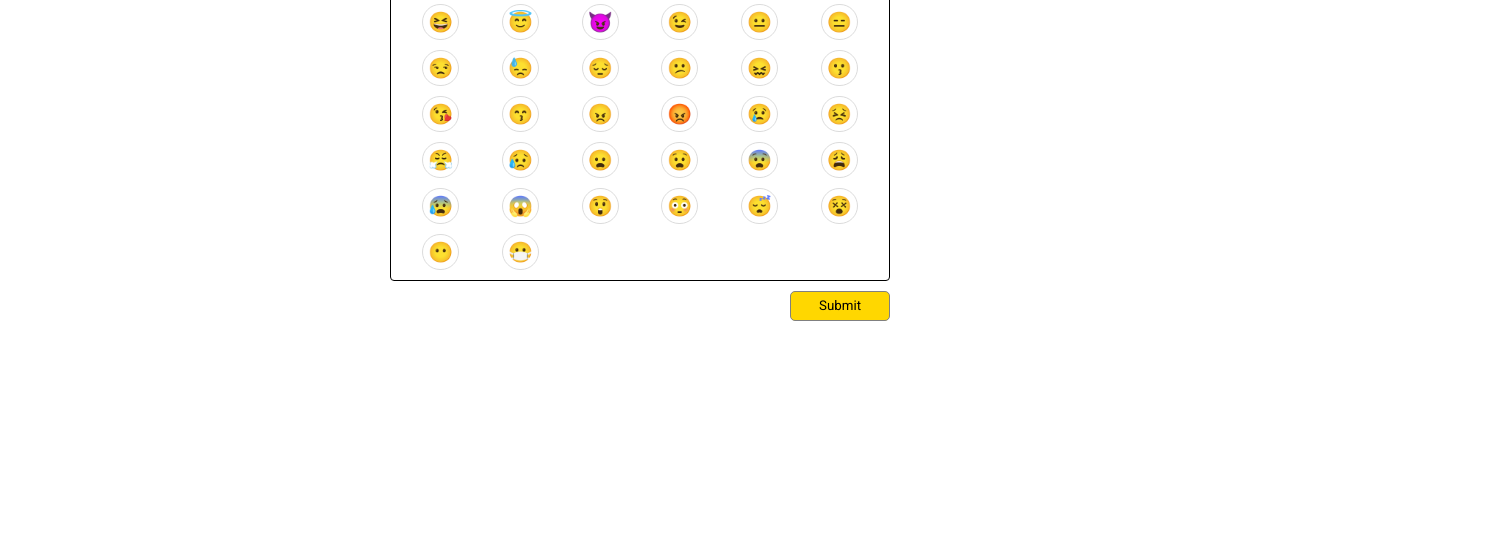
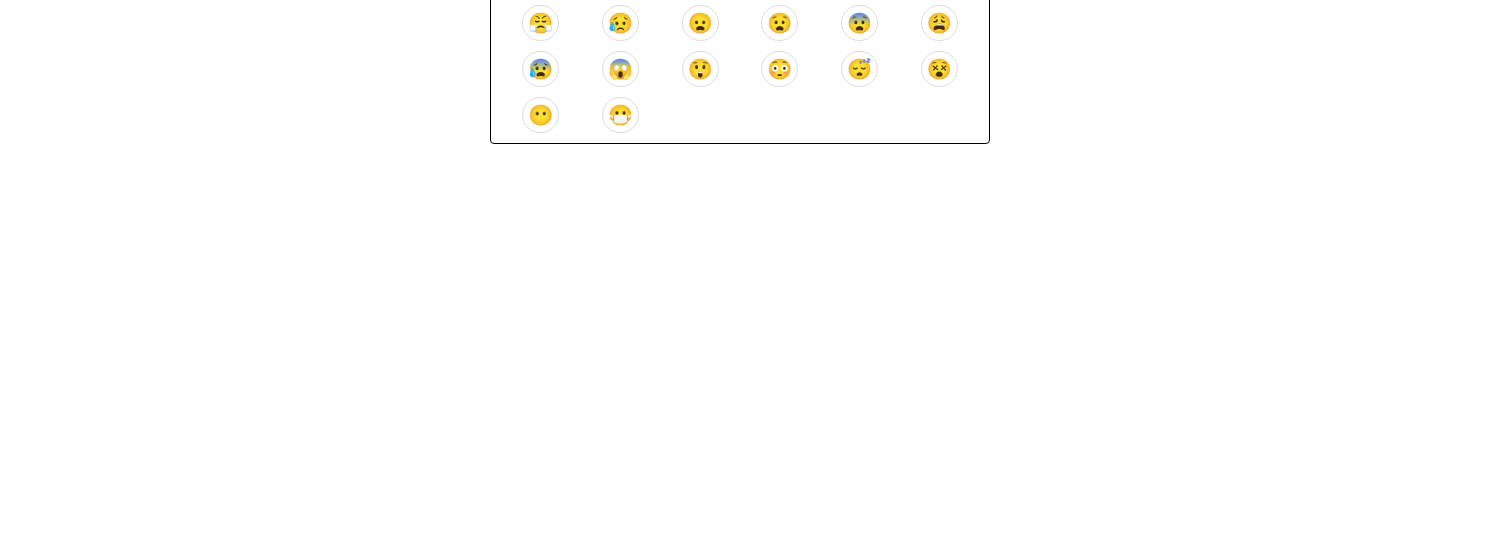
Before and after one commit to sirpravdi/reactions, a plain HTML site: page index.html in a window 1280 px wide. Shown: the part 253-800 px from the top of the page, 1490 px wide, since content can reach past the window. Drawn offline with Linux system fonts and the light colour scheme.

Commit message:
Update main.css

```diff
--- a/main.css
+++ b/main.css
@@ -4,6 +4,9 @@
   display: flex;
   flex-flow: column;
   min-width: 520px;
+  flex-flow: row;
+  justify-content: center;
+  margin-top: 5%;
 }
 
 .wrapper h1{
```
